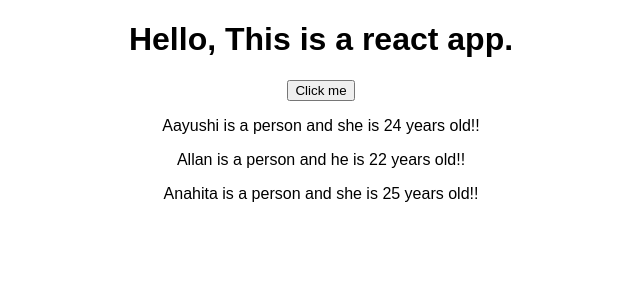
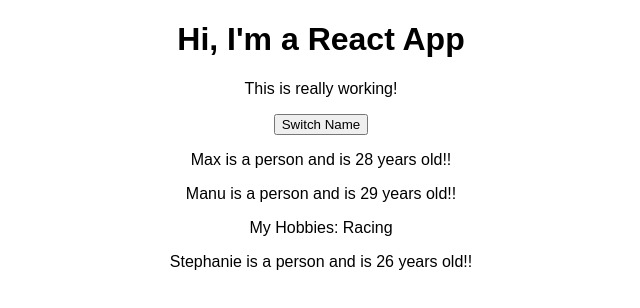
Before and after one commit to aayushi1995/react-complete-guide, a React (Create React App) app: page / in a window 1280 px wide. Shown: the top 308 px of the page, without its empty margins (319-959 px from the left). Built offline with nearby package versions, Linux system fonts and the light colour scheme.

Commit message:
Passing arguments to methods and passing mehods to child components

```diff
--- a/src/App.js
+++ b/src/App.js
@@ -1,50 +1,55 @@
-import React, { useState } from 'react';
+import React, { Component } from 'react';
 import './App.css';
 import Person from './Person/Person';
 
-const app = props => {
+class App extends Component {
+  state = {
+    persons: [
+      { name: 'Max', age: 28 },
+      { name: 'Manu', age: 29 },
+      { name: 'Stephanie', age: 26 }
+    ],
+    otherState: 'some other value'
+  };
 
-  const [ personState , setPersonState ] = useState({
-      person: [
-        { name:'Aayushi', age:24, female:true },
-        { name:'Allan', age:22, female:false },
-        { name:'Anahita', age:25, female:true },
+  switchNameHandler = (newname) => {
+    // console.log('Was clicked!');
+    // DON'T DO THIS: this.state.persons[0].name = 'Maximilian';
+    this.setState({
+      persons: [
+        { name: newname, age: 28 },
+        { name: 'Manu', age: 29 },
+        { name: 'Stephanie', age: 27 }
+      ]
+    });
+  };
 
-      ],
-      otherState : 'some other value',
-    }
-  )
-
-  const [useOtherState, seOtherState] = useState({
-    otherState: 'other some value'
-  })
-
-  console.log(personState,useOtherState);
-
-  const switchNameHandler = () => {
-    setPersonState( {
-        person : [
-          {name:'Monikesh', age:30, female:false },
-          {name:'Nomi', age:24, female:true},
-          {name:'Baller', age:26, female:false},
-        ],
-
-      }
-    )
-  }
-
-
-  // render() {
+  render() {
     return (
       <div className="App">
-       <h1>Hello, This is a react app.</h1>
-       <button onClick={switchNameHandler}>Click me</button>
-       <Person name={personState.person[0].name} age={personState.person[0].age} gender={personState.person[0].female ? 'she' : 'he'}/>
-       <Person name={personState.person[1].name} age={personState.person[1].age} gender={personState.person[1].female ? 'she' : 'he'}/>
-       <Person name={personState.person[2].name} age={personState.person[2].age} gender={personState.person[2].female ? 'she' : 'he'}/>
+        <h1>Hi, I'm a React App</h1>
+        <p>This is really working!</p>
+        {/* The below method of passing arguments is not recommended */}
+        <button onClick={() => this.switchNameHandler('Maximillium')}>Switch Name</button>
+        <Person
+          name={this.state.persons[0].name}
+          age={this.state.persons[0].age}
+        />
+        <Person
+          name={this.state.persons[1].name}
+          age={this.state.persons[1].age}
+          click={this.switchNameHandler.bind(this, "Max")}
+        >
+          My Hobbies: Racing
+        </Person>
+        <Person
+          name={this.state.persons[2].name}
+          age={this.state.persons[2].age}
+        />
       </div>
     );
-  // }
+    // return React.createElement('div', {className: 'App'}, React.createElement('h1', null, 'Does this work now?'));
+  }
 }
 
-export default app;
+export default App;
--- a/src/Person/Person.js
+++ b/src/Person/Person.js
@@ -3,7 +3,7 @@
 const person = (props) =>{
     return (
         <div>
-            <p>{props.name} is a person and {props.gender} is {props.age} years old!!</p>
+            <p onClick={props.click}>{props.name} is a person and {props.gender} is {props.age} years old!!</p>
             <p>{props.children}</p>
         </div>
 
```
